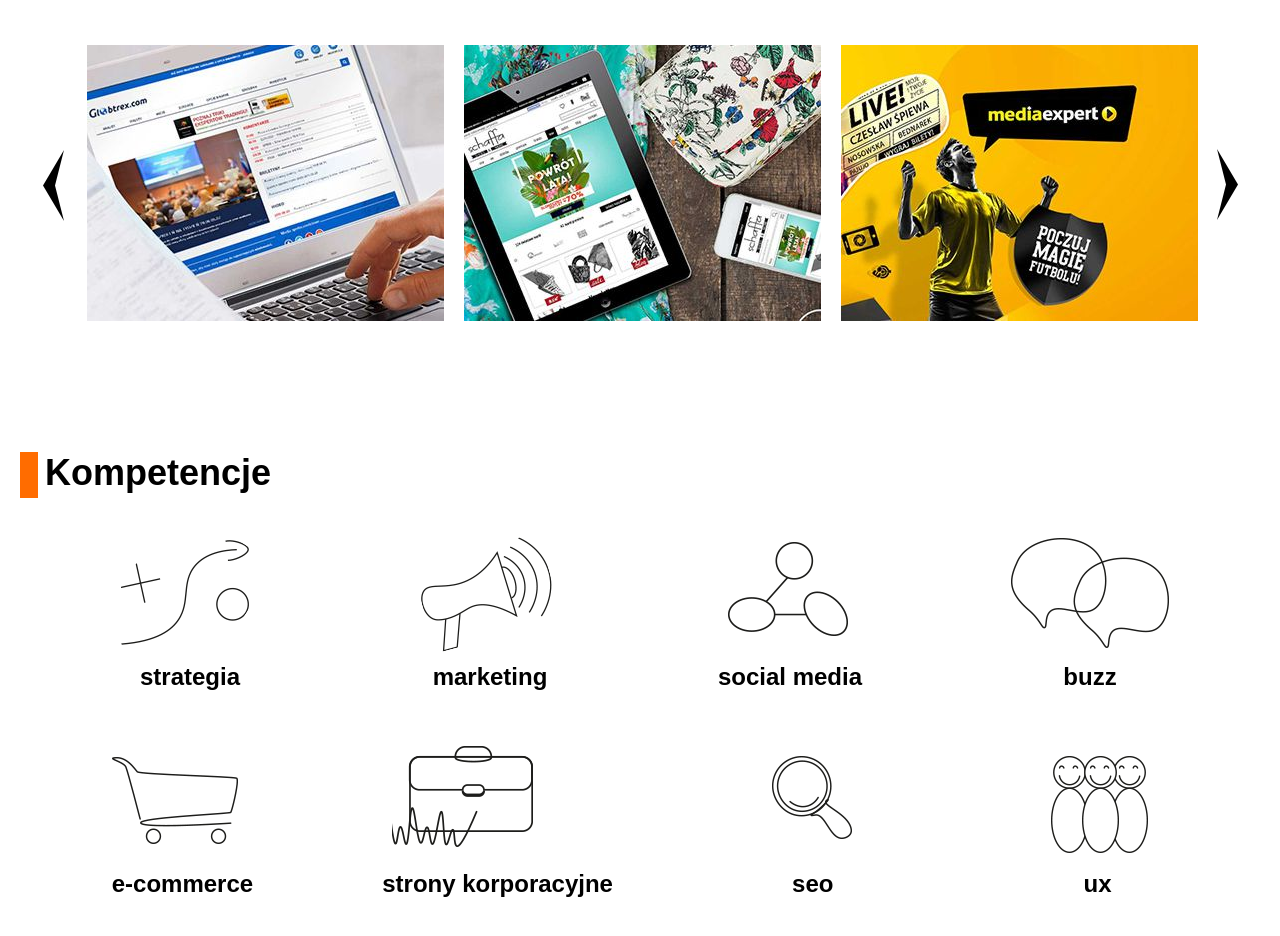
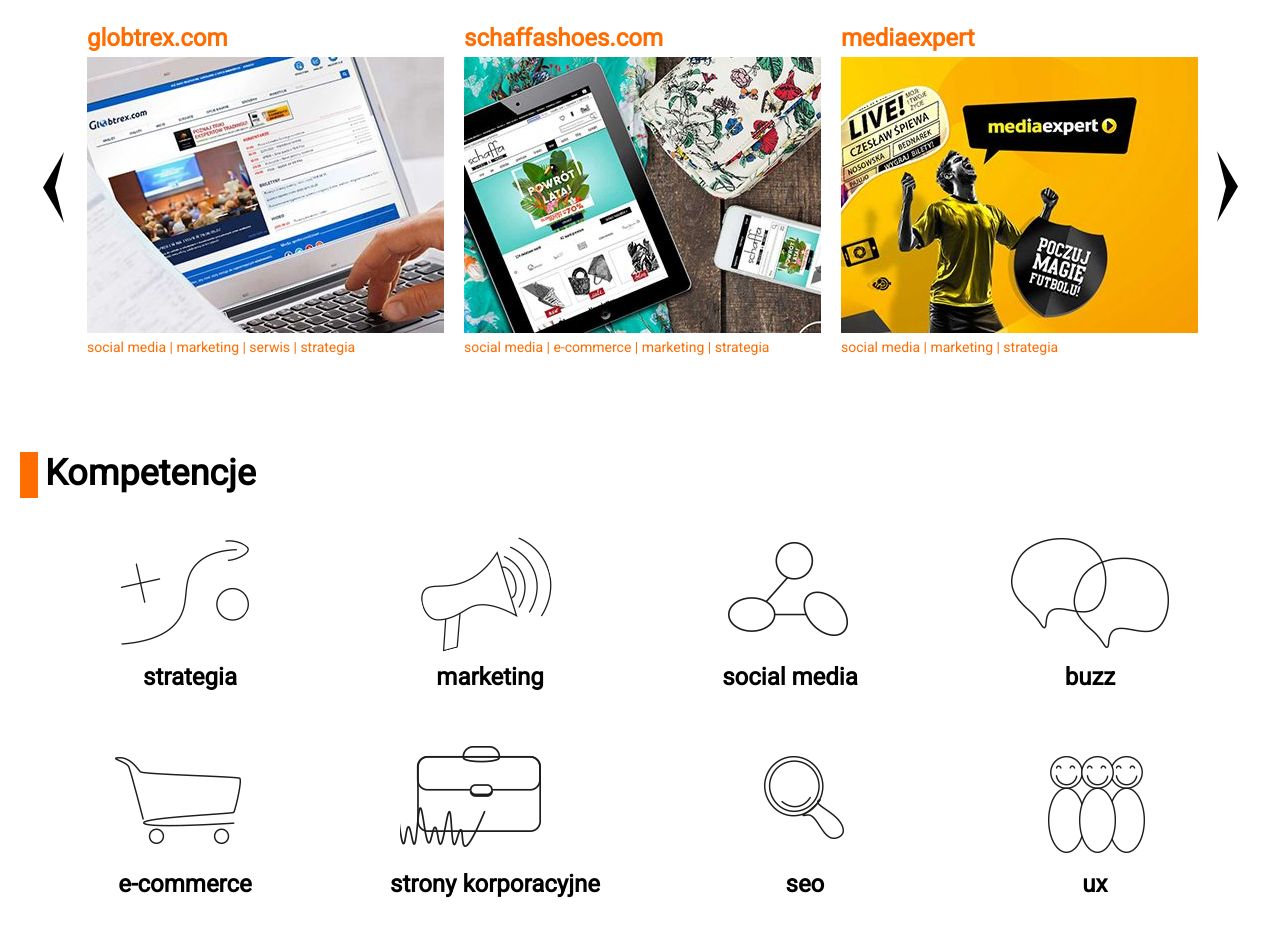
Before and after one commit to AnnaFigiel/PSD-to-HTML-website, a website: page index.html in a window 1280 px wide. Shown: the part 838-1774 px from the top of the page. Drawn offline with nearby package versions, Linux system fonts and the light colour scheme.

Commit message:
poprawki

```diff
--- a/index.html
+++ b/index.html
@@ -5,13 +5,14 @@
     <meta name="viewport" content="width=device-width, initial-scale=1.0">
     <title>Custom Fellows</title>
     <link rel="stylesheet" href="css/style.css">
+    <link href="https://fonts.googleapis.com/css?family=Roboto" rel="stylesheet">
 </head>
 <body>
     <header>
         <div class="container">
-            <a href="http://localhost:3000/"><img id="logo" alt="Custom Fellows" src="images/logo_custom_fellows.png"></a>
-            <a href=""><img id="fb" alt="fb" src="images/logo_facebook.png"></a>
-            <a href=""><img id="tw" alt="tw" src="images/logo_twitter.png"></a>
+            <a href="http://localhost:3000/"><img id="logo" alt="Custom Fellows" src="images/logo%20custom%20fellows.png"></a>
+            <a href=""><img id="fb" alt="fb" src="images/fb_icon.png"></a>
+            <a href=""><img id="tw" alt="tw" src="images/twitter_icon.png"></a>
             <br>
             <nav>
                 <div id="nav-icon">
@@ -50,12 +51,34 @@
                 <div class="slider">
                     <img id="prev" src="images/slider_before.png">
                     <ul>
-                        <li><img class="photo" src="images/realizacje_globtex.jpg"></li>
-                        <li><img class="photo" src="images/realizacje_schaffashoes.jpg"></li>
-                        <li><img class="photo" src="images/realizacje_media_expert.jpg"></li>
-                        <li><img class="photo" src="images/realizacje_globtex.jpg"></li>
-                        <li><img class="photo" src="images/realizacje_schaffashoes.jpg"></li>
-                        <li><img class="photo" src="images/realizacje_media_expert.jpg"></li>
+                        <li>
+                            <h2 class="name">globtrex.com</h2>
+                            <img class="photo" src="images/realizacje_globtex.jpg">
+                            <span class="range">social media | marketing | serwis | strategia</span>
+                        </li>
+                        <li>
+                            <h2 class="name">schaffashoes.com</h2>
+                            <img class="photo" src="images/realizacje_schaffashoes.jpg">
+                            <span class="range">social media | e-commerce | marketing | strategia</span>
+                        </li>
+                        <li>
+                            <h2 class="name">mediaexpert</h2>
+                            <img class="photo" src="images/realizacje_media_expert.jpg">
+                            <span class="range">social media | marketing | strategia</span>
+                        </li>
+                        <li>
+                            <h2 class="name">globtrex.com</h2>
+                            <img class="photo" src="images/realizacje_globtex.jpg">
+                            <span class="range">social media | marketing | serwis | strategia</span>
+                        </li>
+                        <li>
+                            <h2 class="name">schaffashoes.com</h2>
+                            <img class="photo" src="images/realizacje_schaffashoes.jpg">
+                            <span class="range">social media | e-commerce | marketing | strategia</span></li>
+                        <li>
+                            <h2 class="name">mediaexpert</h2>
+                            <img class="photo" src="images/realizacje_media_expert.jpg"><span class="range">social media | marketing | strategia</span>
+                        </li>
                     </ul>
                     <img id="next" src="images/slider_after.png">
                 </div>
--- a/sass/style.scss
+++ b/sass/style.scss
@@ -2,7 +2,7 @@
 $dark-color: #010101;
 $text-color-menu: #d1d1d1;
 $text-color-baner: #fefefe;
-$font-normal: "Arial", sans-serif;
+$font-normal: "Roboto", "Arial", sans-serif;
 $font-light: "Arial Light", sans-serif;
 $phone-max: 480px;
 $tablet-max: 1000px;
@@ -38,12 +38,17 @@
     #fb, #tw {
         float: right;
         padding: 5px 10px;
+        &:hover {
+
+        }
     }
 
     ul {
         float: right;
         padding-top: 30px;
         font-size: 24px;
+        padding: 0;
+        margin: 0;
 //        display: flex;
 //        justify-content: flex-end;
 //        align-items: flex-end;
@@ -328,7 +333,16 @@
             li {
                 display: inline-block;
                 padding: 10px;
-                img:hover{
+                .name {
+                    color: $custom-color;
+                    font-weight: 600;
+                    padding: 5px 0;
+                }
+                .range {
+                    color: $custom-color;
+                    font-size: 14px;
+                }
+                img:hover {
                     transition:0.5s;
                     -webkit-filter: blur(3px);
                     filter: blur(3px);
@@ -339,6 +353,7 @@
         @media (max-width: $tablet-max) {
             ul {
 
+            }
         }
     }
 }
@@ -372,6 +387,7 @@
     .skill_icon {
         //width: 25%;
         padding: 10px;
+        transition: all 0.5s ease 0s;
         &:hover {
             color: $custom-color;
         }
@@ -479,7 +495,6 @@
     }
 }
 
-
 footer {
     height: 50px;
     background-color: $custom-color;
@@ -519,7 +534,7 @@
            padding: 5px 0;
         }
         #copyright {
-           text-align: center;
+            float: center;
         }
     }
 }
```
Also changed, not shown: css/style.css, images/cookies.png (added), images/fb_icon.png (added), images/home list.png (added), images/logo custom fellows.png (added), images/logo_custom_fellows.png (deleted), images/logo_facebook.png (deleted), images/logo_twitter.png (deleted), images/twitter_icon.png (added).
